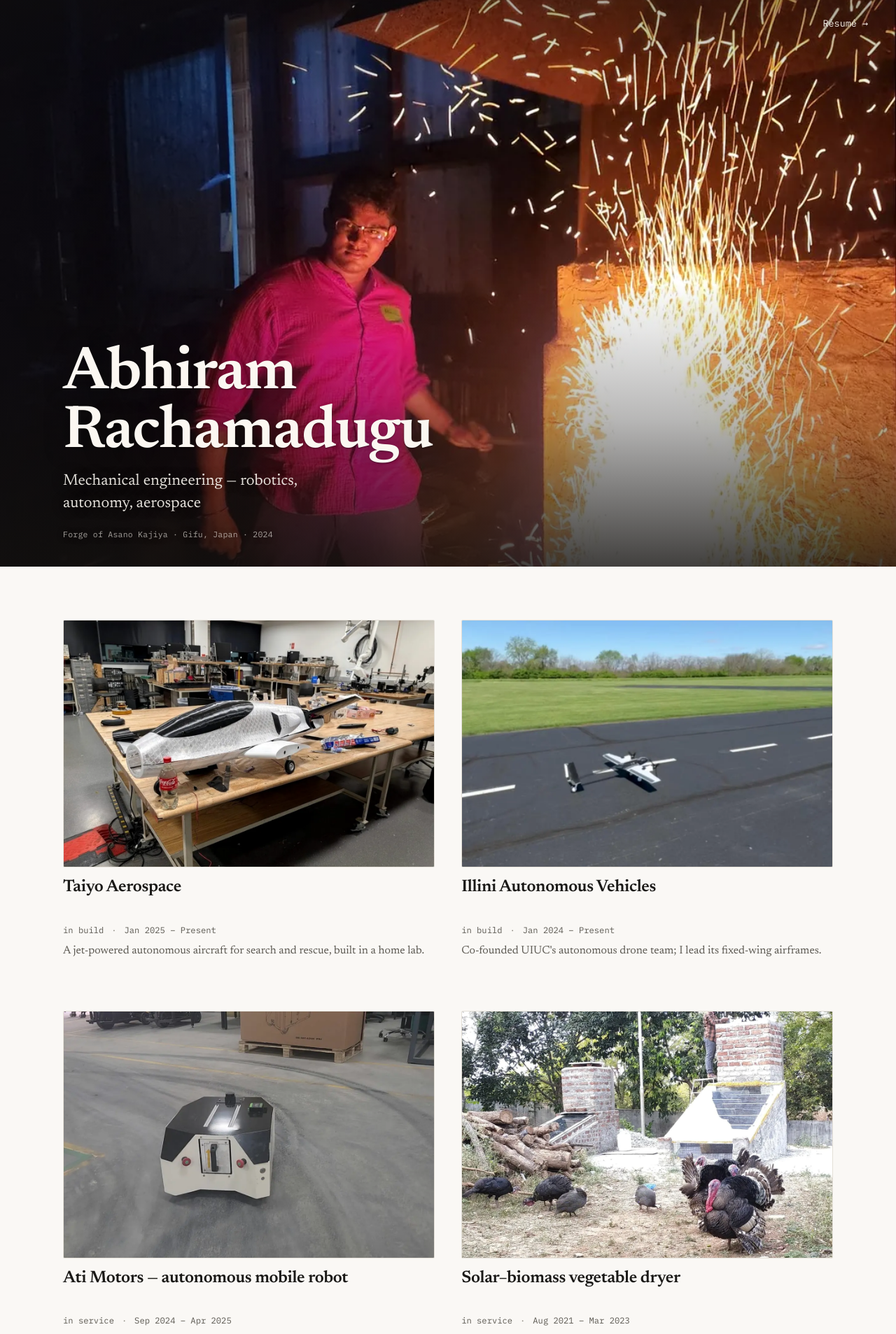
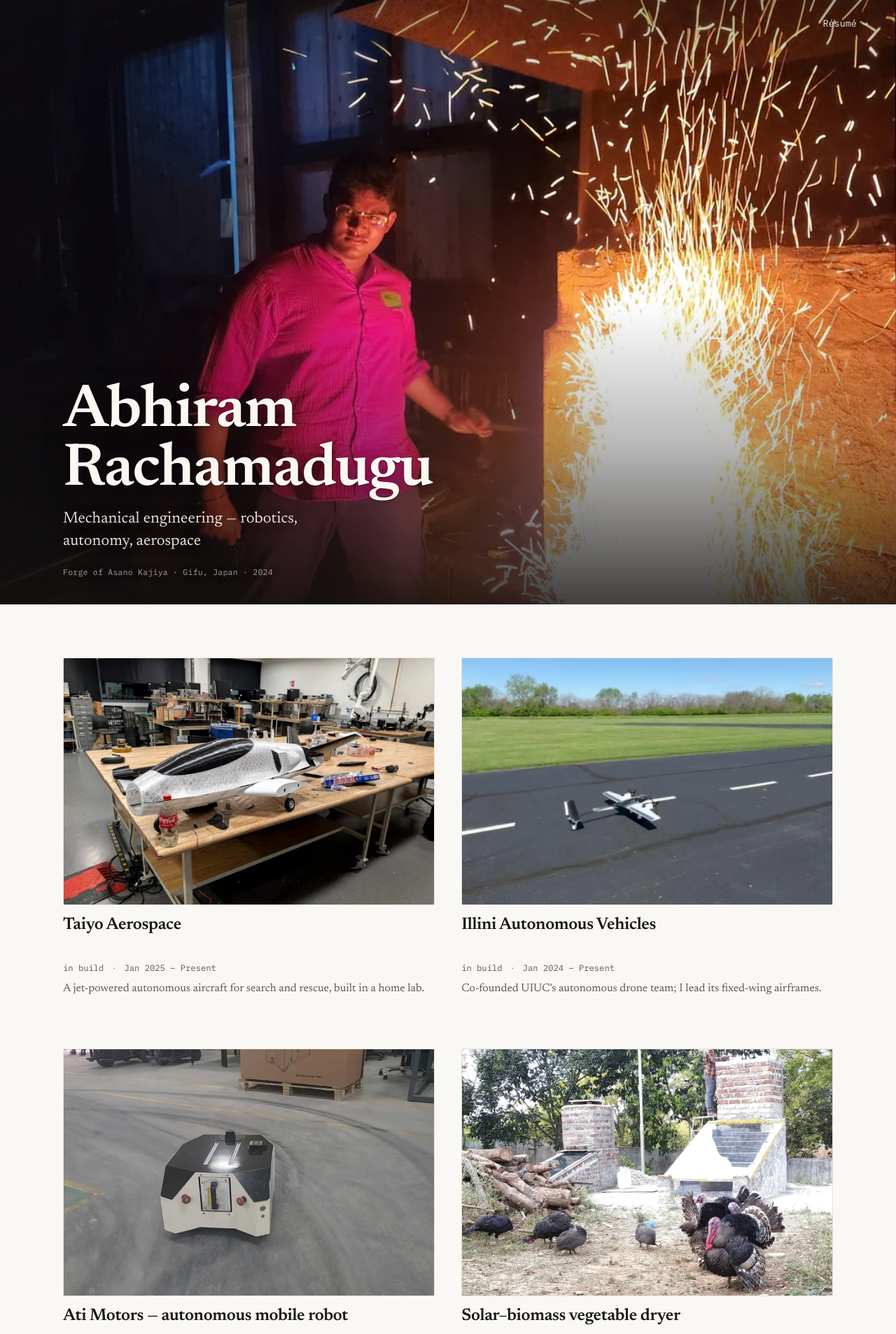
Before and after one commit to abhiramra/PortfolioWebsite, a Jekyll site: the page built from index.md, in a window 1280 px wide. Shown: the top 1907 px of the page at 70% size. Built offline with Jekyll 4.4.1, drawn with Linux system fonts in a browser that asks for light colours.

Commit message:
Enlarge and lower the desktop hero crop
Recrop the desktop hero to 3:2 with a lower anchor so head, torso and the
forge all show, and raise the hero height a little. Mobile crop unchanged.

Co-Authored-By: Claude Opus 4.8 <noreply@anthropic.com>

```diff
--- a/assets/css/main.css
+++ b/assets/css/main.css
@@ -129,7 +129,7 @@ a:hover { text-decoration-thickness: 2px; }
 .hero {
   position: relative;
   width: 100%;
-  height: clamp(500px, 90vh, 880px);
+  height: clamp(560px, 96vh, 980px);
   overflow: hidden;
   background: #141210;
 }
@@ -137,7 +137,7 @@ a:hover { text-decoration-thickness: 2px; }
   position: absolute; inset: 0;
   width: 100%; height: 100%;
   object-fit: cover;
-  object-position: 50% 44%;
+  object-position: 50% 50%;
 }
 .hero::after {                       /* scrim: darken bottom-left for the text, keep the sparks bright */
   content: ""; position: absolute; inset: 0; pointer-events: none;
--- a/tools/build_images.py
+++ b/tools/build_images.py
@@ -104,7 +104,7 @@ for slug, src, va, ha in CARDS:
 print("\nHome hero (forge, Gifu Japan):")
 home = os.path.join(IMG, "home"); os.makedirs(home, exist_ok=True)
 src = load(os.path.join(IMG, "bladesmithing", "gifu-workshop.jpg"))     # 1100x1467
-d = grade(crop_fill(src, 16/10, v_anchor=0.28).resize((1600, 1000), Image.LANCZOS))
+d = grade(crop_fill(src, 3/2, v_anchor=0.44).resize((1500, 1000), Image.LANCZOS))
 save_pair(d, os.path.join(home, "hero-desktop"), jpg_q=88, webp_q=82)
 m = grade(crop_fill(src, 4/5, v_anchor=0.06).resize((1080, 1350), Image.LANCZOS))
 save_pair(m, os.path.join(home, "hero-mobile"), jpg_q=88, webp_q=82)
```
Also changed, not shown: assets/img/home/hero-desktop.jpg, assets/img/home/hero-desktop.webp.
